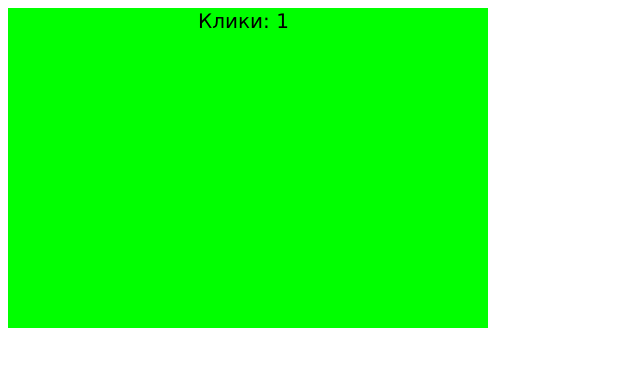
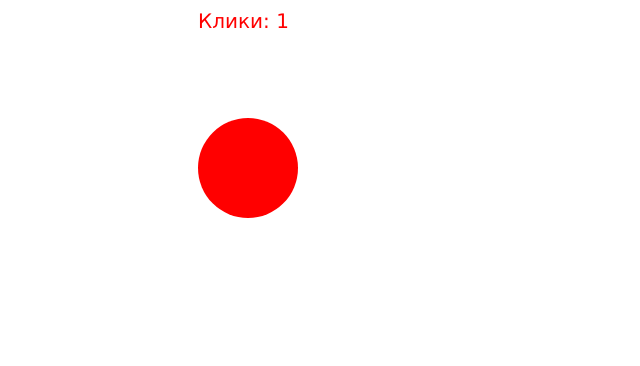
Before and after one commit to artur-freelance/clicker, a website: page src/index.html in a window 1280 px wide. Both pictures are taken after a click on the element 248 px from the left and 168 px from the top of the page. Shown: the whole page, without its empty margins (0-640 px from the left). Drawn offline with nearby package versions, Linux system fonts and the light colour scheme; files that its build step writes are made by us from their sources.

Commit message:
clicker2

```diff
--- a/src/index.html
+++ b/src/index.html
@@ -6,7 +6,7 @@
   <link rel="stylesheet" href="css/style.css">
 </head>
 <body>
-  <canvas id="canvas" width="480" height="320" onclick="increment()"></canvas>
+  <canvas id="canvas" width="480" height="320"></canvas>
   <script src="js/script.js"></script>
 </body>
 </html>
--- a/src/js/script.js
+++ b/src/js/script.js
@@ -1,17 +1,27 @@
 var click = 0;
 
-function increment() {
-  click++;
-  redraw();
+function increment(e) {
+  var x = e.clientX - 240;
+  var y = e.clientY - 160;
+  var distance = Math.sqrt(y*y + x*x);
+  if (distance < 50) {
+    click++;
+    redraw();
+  }
 }
 
 var canvasClick = document.getElementById("canvas");
+canvasClick.addEventListener("click", increment);
 var ctx = canvasClick.getContext("2d");
 
 function redraw() {
   ctx.clearRect(0, 0, canvasClick.width, canvasClick.height)
   ctx.font = "20px Verdana";
   ctx.fillText("Клики: " + click,190,20);
+  ctx.beginPath();
+  ctx.fillStyle = "red";
+  ctx.arc(canvasClick.width/2, canvasClick.height/2, 50,0,2*3.14);
+  ctx.fill();
 }
 
 redraw();
--- a/src/style/style.less
+++ /dev/null
@@ -1,3 +0,0 @@
-canvas {
-  background: lime;
-}
```
Also changed, not shown: build/css/style.css, build/index.html, build/js/script.js, 2 other files.
